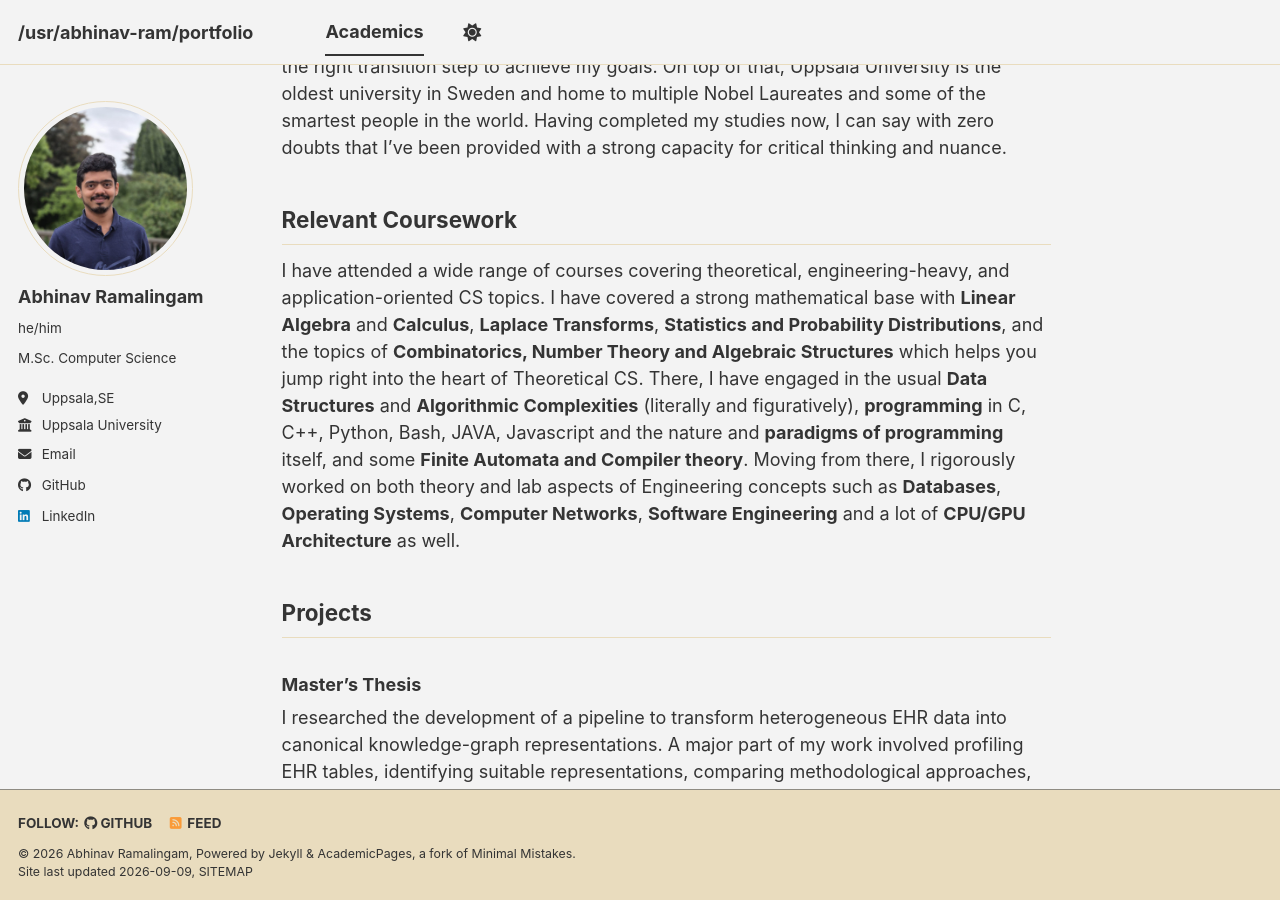
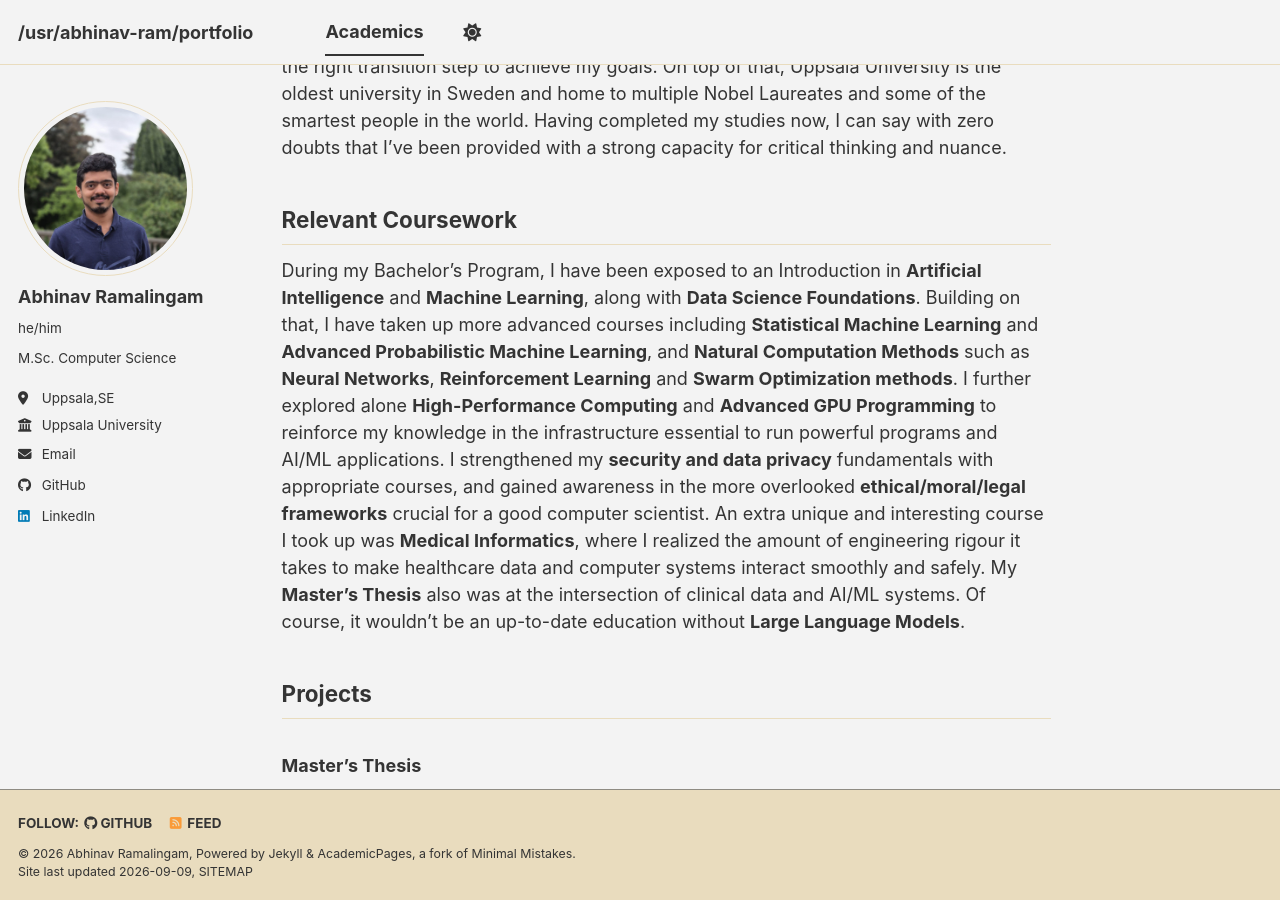
Before and after one commit to Abhinav-Ram/Abhinav-Ram.github.io, a Jekyll site: the page built from _academics/2024-09-masters.md, in a window 1280 px wide and 900 px high, scrolled down 456 px. Built offline with Jekyll 4.4.1, drawn with Linux system fonts in a browser that asks for light colours; a style sheet for code colours, icons or effects is not loaded.

Commit message:
masters-coursework

```diff
--- a/_academics/2024-09-masters.md
+++ b/_academics/2024-09-masters.md
@@ -14,7 +14,7 @@ end_date: "06/2026"
 To repeat my words from the main page, I enjoy exploring several methods to solve a particular project task while simultaneously paying respect to proven and effective ones in the literature. At the same time, I had a growing interest to step up from reiterating knowledge to create my own or applying the learned knowledge in highly novel and potentially unsolved problems. To me, doing a master's from a Scandinavian country, which are at the forefront when it comes to quality and relevancy of knowledge, felt like the right transition step to achieve my goals. On top of that, Uppsala University is the oldest university in Sweden and home to multiple Nobel Laureates and some of the smartest people in the world. Having completed my studies now, I can say with zero doubts that I've been provided with a strong capacity for critical thinking and nuance.
 
 ## Relevant Coursework
-I have attended a wide range of courses covering theoretical, engineering-heavy, and application-oriented CS topics. I have covered a strong mathematical base with **Linear Algebra** and **Calculus**, **Laplace Transforms**, **Statistics and Probability Distributions**, and the topics of **Combinatorics, Number Theory and Algebraic Structures** which helps you jump right into the heart of Theoretical CS. There, I have engaged in the usual **Data Structures** and **Algorithmic Complexities** (literally and figuratively), **programming** in C, C++, Python, Bash, JAVA, Javascript and the nature and **paradigms of programming** itself, and some **Finite Automata and Compiler theory**. Moving from there, I rigorously worked on both theory and lab aspects of Engineering concepts such as **Databases**, **Operating Systems**, **Computer Networks**, **Software Engineering** and a lot of **CPU/GPU Architecture** as well.
+During my Bachelor's Program, I have been exposed to an Introduction in **Artificial Intelligence** and **Machine Learning**, along with **Data Science Foundations**. Building on that, I have taken up more advanced courses including **Statistical Machine Learning** and **Advanced Probabilistic Machine Learning**, and **Natural Computation Methods** such as **Neural Networks**, **Reinforcement Learning** and **Swarm Optimization methods**. I further explored alone **High-Performance Computing** and **Advanced GPU Programming** to reinforce my knowledge in the infrastructure essential to run powerful programs and AI/ML applications. I strengthened my **security and data privacy** fundamentals with appropriate courses, and gained awareness in the more overlooked **ethical/moral/legal frameworks** crucial for a good computer scientist. An extra unique and interesting course I took up was **Medical Informatics**, where I realized the amount of engineering rigour it takes to make healthcare data and computer systems interact smoothly and safely. My **Master's Thesis** also was at the intersection of clinical data and AI/ML systems. Of course, it wouldn't be an up-to-date education without **Large Language Models**.
 
 ## Projects
 ### Master's Thesis
```
